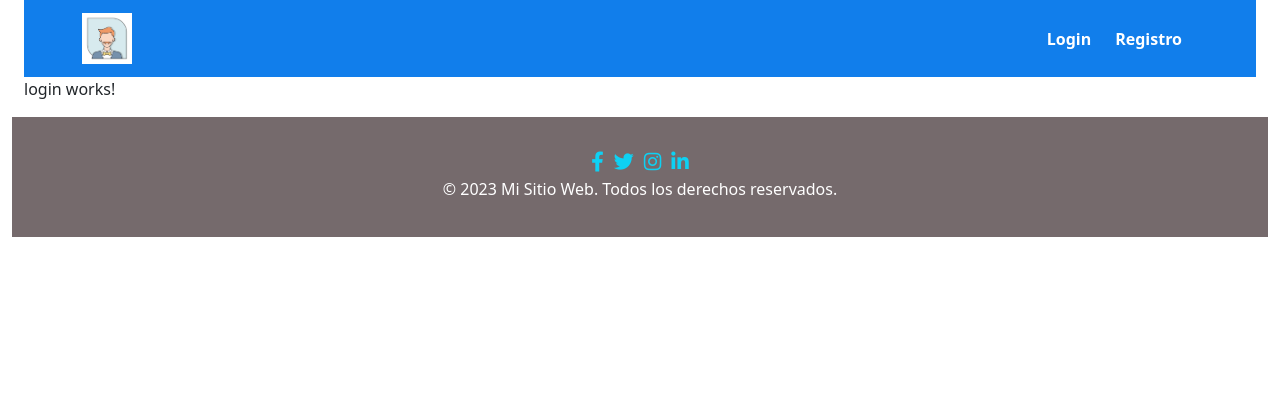
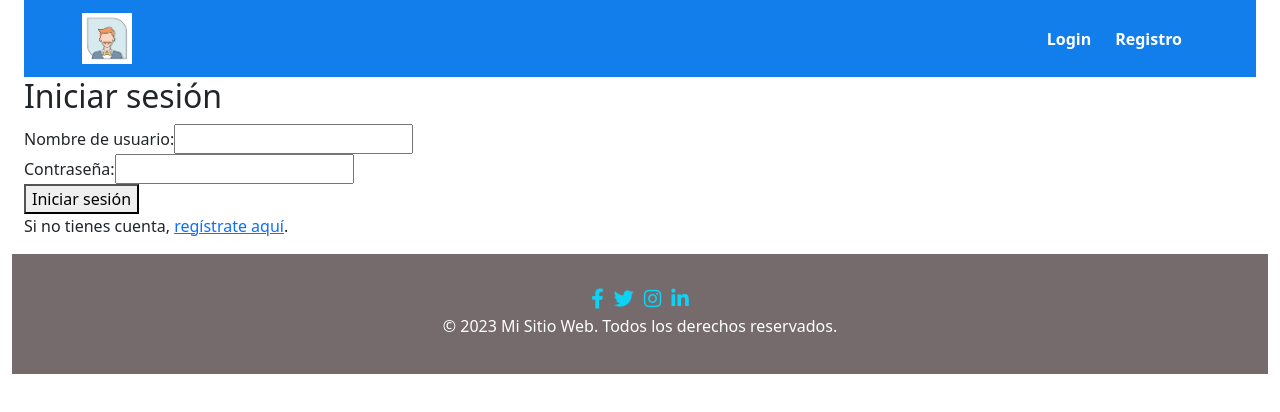
Before and after one commit to JaimeMT/reqresAPI, an Angular app: page / in a window 1280 px wide. Shown: the top 412 px of the page. Built offline with nearby package versions, Linux system fonts and the light colour scheme.

Commit message:
Login y registro

```diff
--- a/src/app/components/login/login.component.html
+++ b/src/app/components/login/login.component.html
@@ -1 +1,14 @@
-<p>login works!</p>
+<div>
+  <h2>Iniciar sesión</h2>
+    <div>
+      <label for="username">Nombre de usuario:</label>
+      <input type="text" id="username" [(ngModel)]="email" required>
+    </div>
+    <div>
+      <label for="password">Contraseña:</label>
+      <input type="password" id="password" [(ngModel)]="password" required>
+    </div>
+    <button type="submit" (click)="login()">Iniciar sesión</button>
+
+  <p>Si no tienes cuenta, <a [routerLink]="['/register']" (click)="registrarse()">regístrate aquí</a>.</p>
+</div>
--- a/src/app/components/login/login.component.ts
+++ b/src/app/components/login/login.component.ts
@@ -1,4 +1,12 @@
 import { Component } from '@angular/core';
+import { HttpClient } from '@angular/common/http';
+import { UserService } from 'src/app/service/user.service';
+import { UserRegister } from 'src/app/interface/user-register.interface';
+import { Router } from '@angular/router';
+import { AppRoutingModule } from '../../app-routing.module';
+import { HttpErrorResponse } from '@angular/common/http';
+
+
 
 @Component({
   selector: 'app-login',
@@ -7,4 +15,30 @@ import { Component } from '@angular/core';
 })
 export class LoginComponent {
 
+  email: string = '';
+  password: string = '';
+
+  constructor(private userService: UserService, private router: Router) { }
+
+  login() {
+    const userLogin: UserRegister ={
+      email: this.email,
+      password: this.password
+    };
+
+    console.log(userLogin);
+    this.userService.login(userLogin).subscribe({next : rest => {
+      console.log(rest);
+        this.router.navigate(['/users']);
+    },
+
+    error: error => {
+      if (error instanceof HttpErrorResponse && error.status === 400) {
+        alert("Email o contraseña incorrectos");
+   }}})
+  }
+
+  registrarse(){
+    this.router.navigate(['/register']);
+  }
 }
--- a/src/app/components/register/register.component.html
+++ b/src/app/components/register/register.component.html
@@ -1 +1,14 @@
-<p>register works!</p>
+<div>
+  <h2>Registro</h2>
+  <div>
+    <div>
+      <label for="email">Email:</label>
+      <input type="email" id="email" [(ngModel)]="email" required>
+    </div>
+    <div>
+      <label for="password">Contraseña:</label>
+      <input type="password" id="password" [(ngModel)]="password" required>
+    </div>
+    <button type="submit" (click)="register()">Registrarse</button>
+  </div>
+</div>
--- a/src/app/components/register/register.component.ts
+++ b/src/app/components/register/register.component.ts
@@ -1,4 +1,8 @@
 import { Component } from '@angular/core';
+import { HttpClient } from '@angular/common/http';
+import { UserService } from 'src/app/service/user.service';
+import { UserRegister } from 'src/app/interface/user-register.interface';
+
 
 @Component({
   selector: 'app-register',
@@ -6,5 +10,20 @@ import { Component } from '@angular/core';
   styleUrls: ['./register.component.css']
 })
 export class RegisterComponent {
+  email: string = '';
+  password: string = '';
 
+  constructor(private userService: UserService) { }
+
+  register() {
+    const userRegister: UserRegister = {
+      email: this.email,
+      password: this.password
+    }
+
+    console.log(userRegister);
+    this.userService.register(userRegister).subscribe(rest => {
+      console.log(rest);
+    })
+  }
 }
--- a/src/app/service/user.service.ts
+++ b/src/app/service/user.service.ts
@@ -31,7 +31,7 @@ export class UserService {
     return this.http.delete<User>(`https://reqres.in/api/users/${idUser}`);
   }
 
-  login(user: User): Observable<boolean> {
+  login(user: UserRegister): Observable<boolean> {
     return this.http.post<boolean>('https://reqres.in/api/login', user);
   }
 
```
